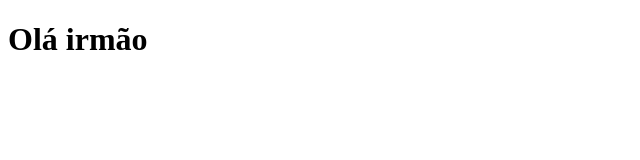
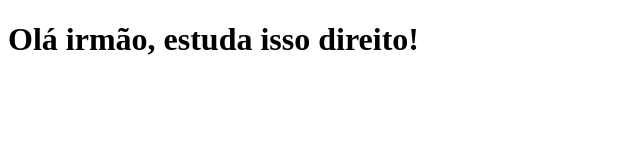
Before and after one commit to Pk3no/testando-o-maldito-git, a plain HTML site: page index.html in a window 1280 px wide. Shown: the whole page, without its empty margins (0-640 px from the left). Drawn offline with Linux system fonts and the light colour scheme.

Commit message:
docs: atyualiza título da página

```diff
--- a/index.html
+++ b/index.html
@@ -7,7 +7,7 @@
 </head>
 <body>
 
-<h1>Olá irmão</h1>
+<h1>Olá irmão, estuda isso direito!</h1>
 
 </body>
 </html>
```
